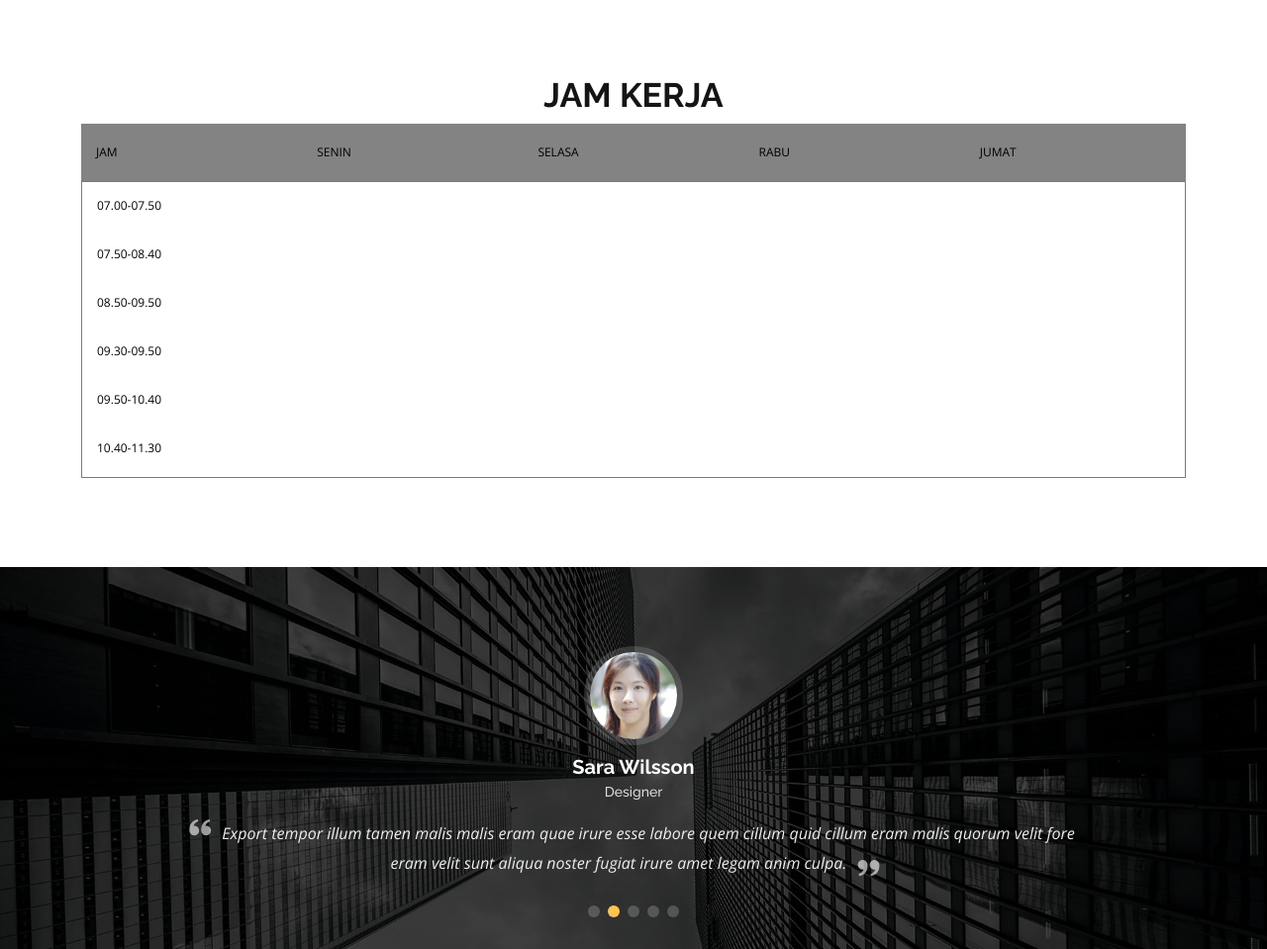
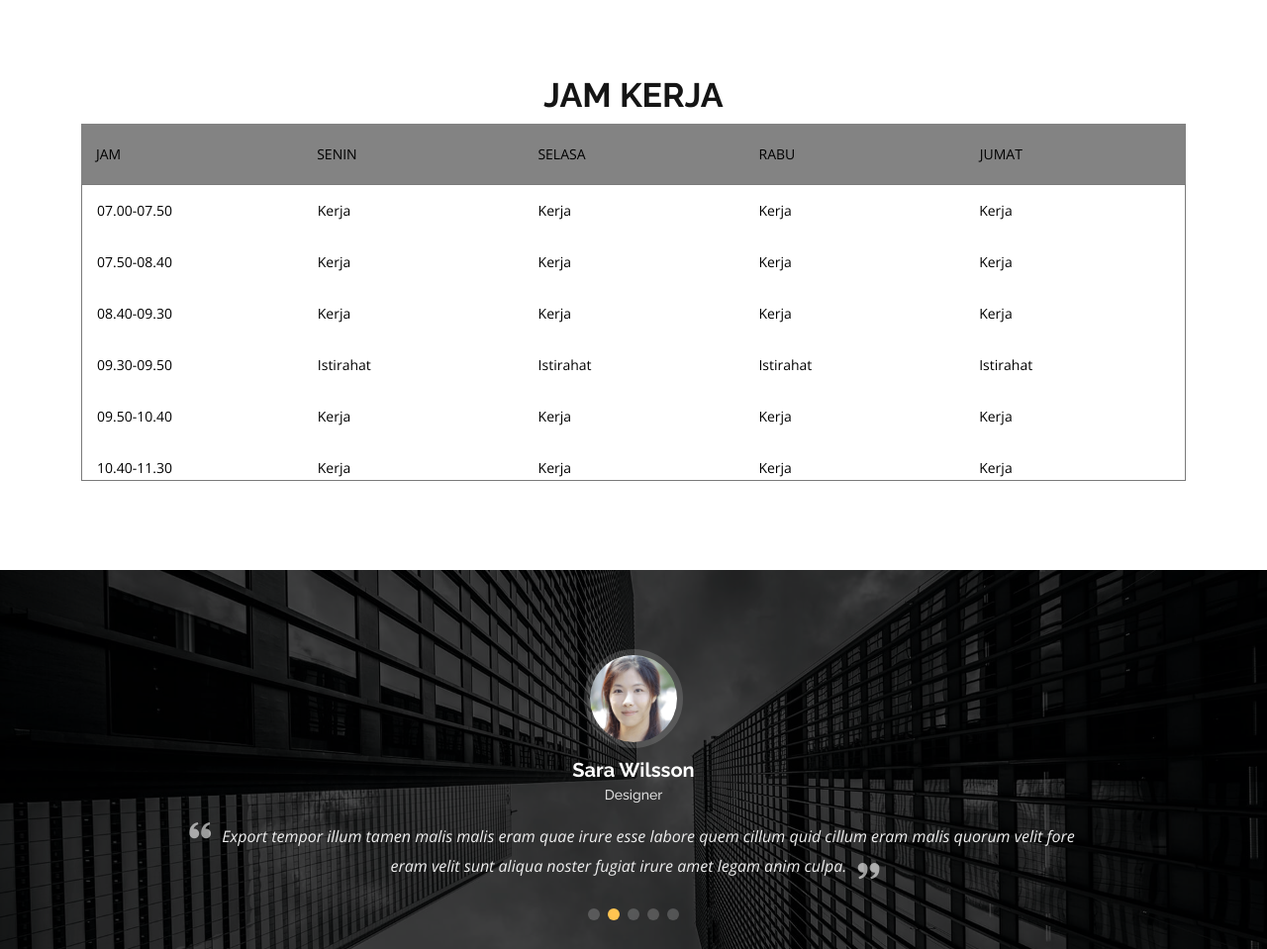
Before and after one commit to fas-a/B2_Web, a plain HTML site: page index.html in a window 1280 px wide. Shown: the part 3900-4859 px from the top of the page at 99% size. Drawn offline with nearby package versions, Linux system fonts and the light colour scheme.

Commit message:
insert table content

```diff
--- a/assets/css/style.css
+++ b/assets/css/style.css
@@ -1045,7 +1045,7 @@ th{
   padding: 20px 15px;
   text-align: left;
   font-weight: 500;
-  font-size: 12px;
+  font-size: 14px;
   color: #000000;
   text-transform: uppercase;
 }
@@ -1054,7 +1054,7 @@ td{
   text-align: left;
   vertical-align:middle;
   font-weight: 300;
-  font-size: 12px;
+  font-size: 14px;
   color: #000000;
   border-bottom: solid 1px rgba(255,255,255,0.1);
 }
--- a/index.html
+++ b/index.html
@@ -446,80 +446,80 @@
                   <tbody>
                     <tr>
                       <td>07.00-07.50</td>
-                      <td></td>
-                      <td></td>
-                      <td></td>
-                      <td></td>
+                      <td>Kerja</td>
+                      <td>Kerja</td>
+                      <td>Kerja</td>
+                      <td>Kerja</td>
                     </tr>
                     <tr>
                       <td>07.50-08.40</td>
-                      <td></td>
-                      <td></td>
-                      <td></td>
-                      <td></td>
+                      <td>Kerja</td>
+                      <td>Kerja</td>
+                      <td>Kerja</td>
+                      <td>Kerja</td>
                     </tr>
                     <tr>
-                      <td>08.50-09.50</td>
-                      <td></td>
-                      <td></td>
-                      <td></td>
-                      <td></td>
+                      <td>08.40-09.30</td>
+                      <td>Kerja</td>
+                      <td>Kerja</td>
+                      <td>Kerja</td>
+                      <td>Kerja</td>
                     </tr>
                     <tr>
                       <td>09.30-09.50</td>
-                      <td></td>
-                      <td></td>
-                      <td></td>
-                      <td></td>
+                      <td>Istirahat</td>
+                      <td>Istirahat</td>
+                      <td>Istirahat</td>
+                      <td>Istirahat</td>
                     </tr>
                     <tr>
                       <td>09.50-10.40</td>
-                      <td></td>
-                      <td></td>
-                      <td></td>
-                      <td></td>
+                      <td>Kerja</td>
+                      <td>Kerja</td>
+                      <td>Kerja</td>
+                      <td>Kerja</td>
                     </tr>
                     <tr>
                       <td>10.40-11.30</td>
-                      <td></td>
-                      <td></td>
-                      <td></td>
-                      <td></td>
+                      <td>Kerja</td>
+                      <td>Kerja</td>
+                      <td>Kerja</td>
+                      <td>Kerja</td>
                     </tr>
                     <tr>
                       <td>11.30-12.20</td>
-                      <td></td>
-                      <td></td>
-                      <td></td>
-                      <td></td>
+                      <td>Kerja</td>
+                      <td>Kerja</td>
+                      <td>Kerja</td>
+                      <td>Kerja</td>
                     </tr>
                     <tr>
                       <td>12.20-13.00</td>
-                      <td></td>
-                      <td></td>
-                      <td></td>
-                      <td></td>
+                      <td>Istirahat</td>
+                      <td>Istirahat</td>
+                      <td>Istirahat</td>
+                      <td>Istirahat</td>
                     </tr>
                     <tr>
                       <td>13.00-13.50</td>
-                      <td></td>
-                      <td></td>
-                      <td></td>
-                      <td></td>
+                      <td>Kerja</td>
+                      <td>Kerja</td>
+                      <td>Kerja</td>
+                      <td>Kerja</td>
                     </tr>
                     <tr>
                       <td>13.50-14.40</td>
-                      <td></td>
-                      <td></td>
-                      <td></td>
-                      <td></td>
+                      <td>Kerja</td>
+                      <td>Kerja</td>
+                      <td>Kerja</td>
+                      <td>Kerja</td>
                     </tr>
                     <tr>
                       <td>14.40-15.30</td>
-                      <td></td>
-                      <td></td>
-                      <td></td>
-                      <td></td>
+                      <td>Kerja</td>
+                      <td>Kerja</td>
+                      <td>Kerja</td>
+                      <td>Kerja</td>
                     </tr>
                   </tbody>
                 </table>
```
